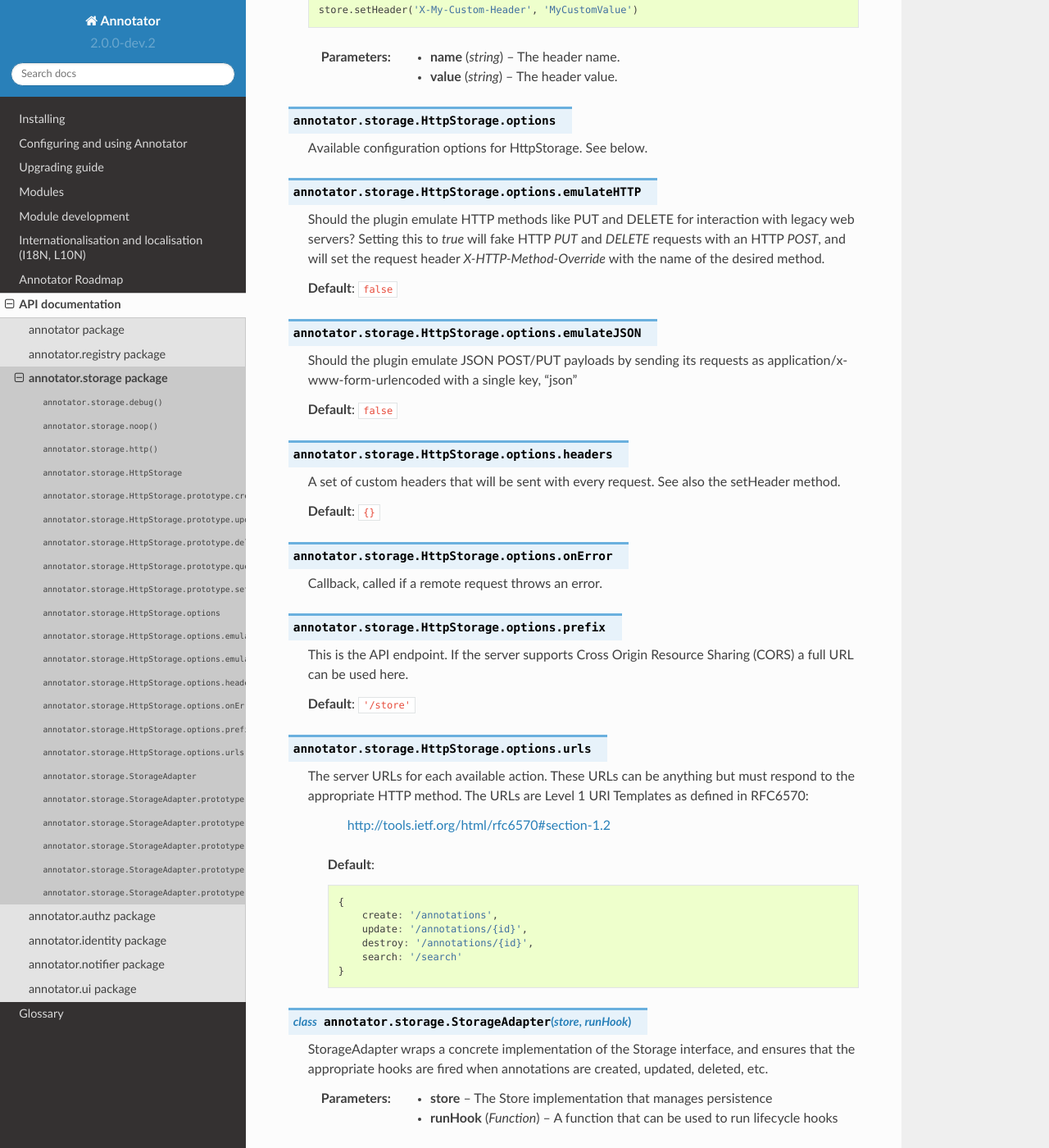
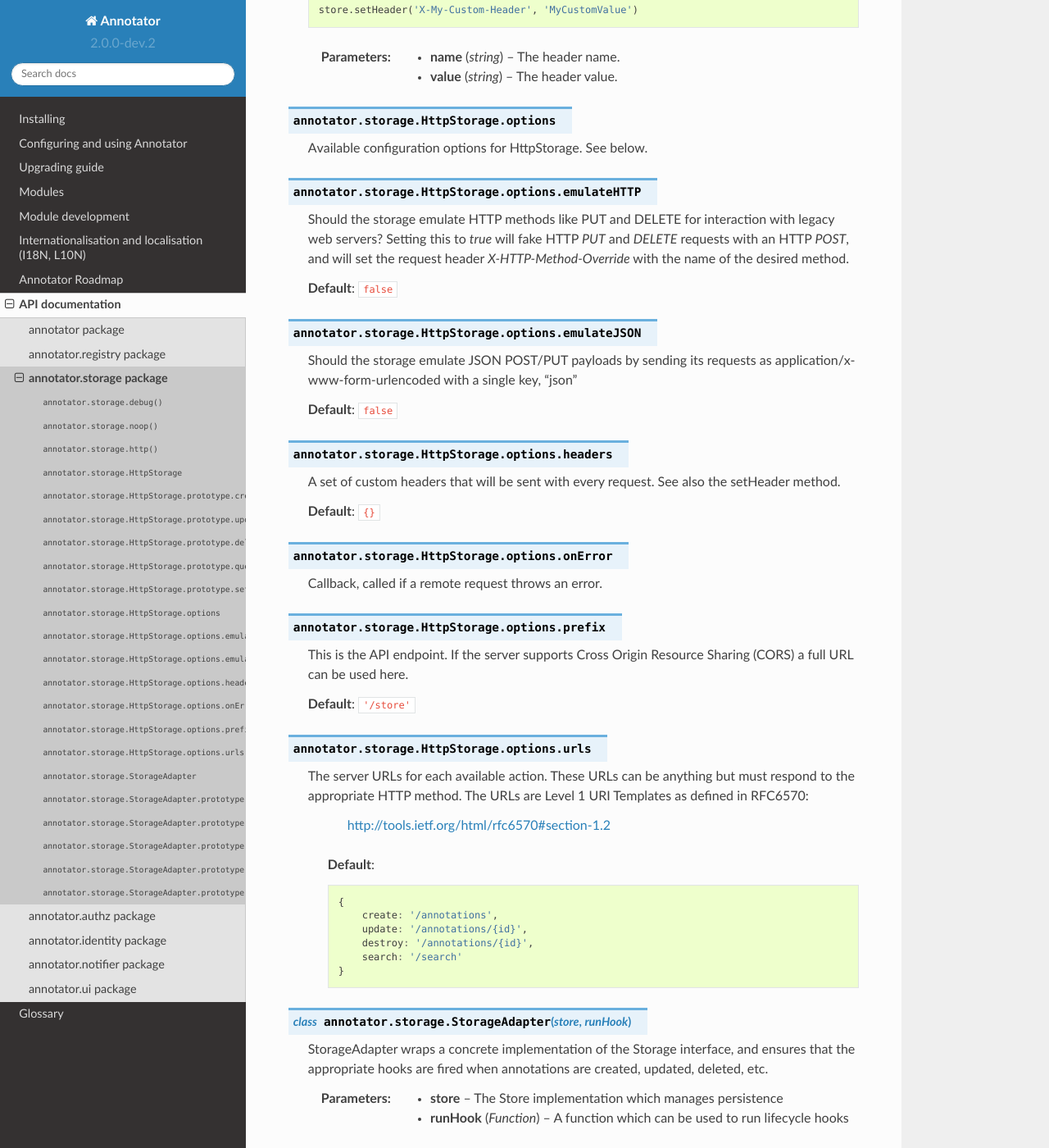
Before and after one commit to openannotation/annotator, a Sphinx documentation site: the page built from doc/api/storage.rst, in a window 1280 px wide and 1400 px high, scrolled down 2057 px. Shown: the whole window at 82% size. Built offline with Sphinx 7.4.7 and the Read the Docs theme 2.0.0, drawn with Linux system fonts in a browser that asks for light colours; some of the changed text lies outside the part shown.

Commit message:
Remove uses of the word 'plugin'

```diff
--- a/doc/api/storage.rst
+++ b/doc/api/storage.rst
@@ -9,7 +9,7 @@ annotator.storage package
     persistence processes to the console when developing other parts of
     Annotator.
 
-    Use as a plugin module::
+    Use as an extension module::
 
         app.include(annotator.storage.debug);
 
@@ -19,14 +19,14 @@ annotator.storage package
     A no-op storage component. It swallows all calls and does the bare minimum
     needed. Needless to say, it does not provide any real persistence.
 
-    Use as a plugin module::
+    Use as a extension module::
 
         app.include(annotator.storage.noop);
 
 
 ..  function:: annotator.storage.http([options])
 
-    A module that configures an instance of
+    A module which configures an instance of
     :class:`annotator.storage.HttpStorage` as the storage component.
 
     :param Object options:
@@ -116,7 +116,7 @@ annotator.storage package
 
 ..  attribute:: annotator.storage.HttpStorage.options.emulateHTTP
 
-    Should the plugin emulate HTTP methods like PUT and DELETE for
+    Should the storage emulate HTTP methods like PUT and DELETE for
     interaction with legacy web servers? Setting this to `true` will fake
     HTTP `PUT` and `DELETE` requests with an HTTP `POST`, and will set the
     request header `X-HTTP-Method-Override` with the name of the desired
@@ -127,7 +127,7 @@ annotator.storage package
 
 ..  attribute:: annotator.storage.HttpStorage.options.emulateJSON
 
-    Should the plugin emulate JSON POST/PUT payloads by sending its requests
+    Should the storage emulate JSON POST/PUT payloads by sending its requests
     as application/x-www-form-urlencoded with a single key, "json"
 
     **Default**: ``false``
@@ -178,8 +178,8 @@ annotator.storage package
     ensures that the appropriate hooks are fired when annotations are created,
     updated, deleted, etc.
 
-    :param store: The Store implementation that manages persistence
-    :param Function runHook: A function that can be used to run lifecycle hooks
+    :param store: The Store implementation which manages persistence
+    :param Function runHook: A function which can be used to run lifecycle hooks
 
 
 ..  function:: annotator.storage.StorageAdapter.prototype.create(obj)
@@ -202,7 +202,7 @@ annotator.storage package
         registry.create({}); // Resolves to {myProperty: "This is a…"}
 
 
-    :param Object annotation: An object from that to create an annotation.
+    :param Object annotation: An object from which to create an annotation.
     :returns Promise: Resolves to annotation object when stored.
 
 
```
Also changed, not shown: other parts of doc/api/storage.rst (+1 -1 lines), doc/api/app.rst (+7 -7 lines), 6 other files.
